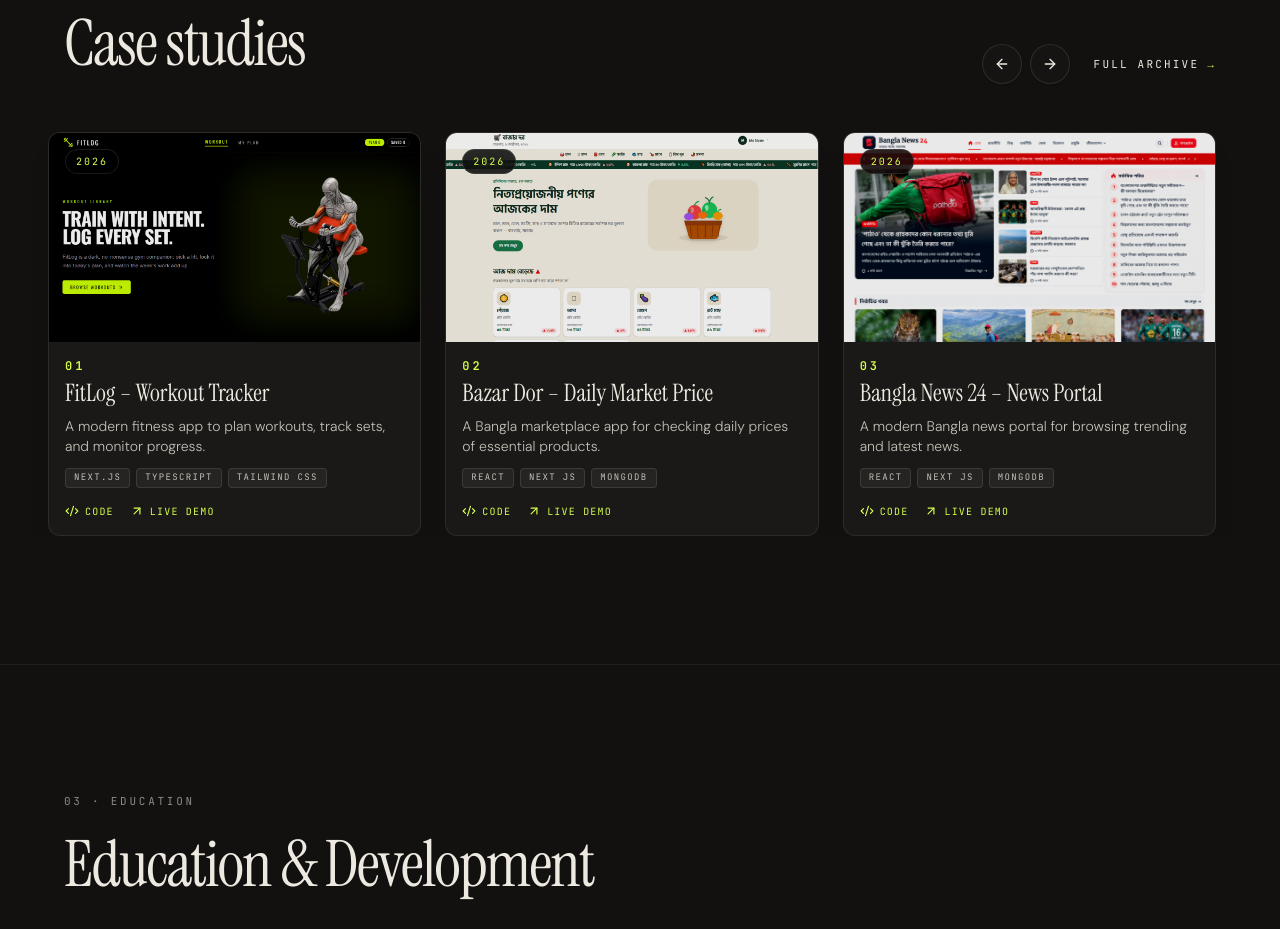
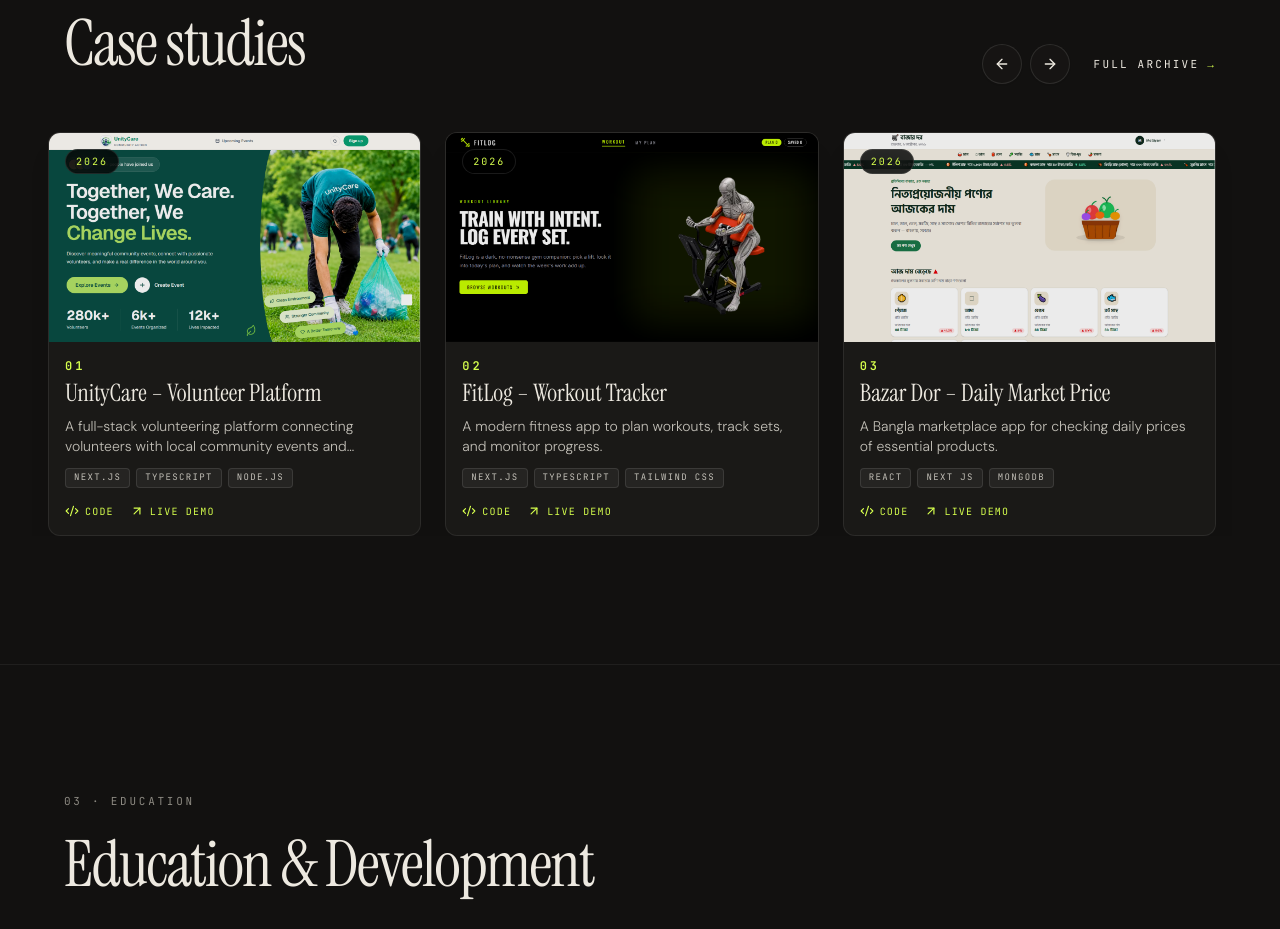
Before and after one commit to NurulAlam0/protfolio-website, a React (Vite) app: page / in a window 1280 px wide. Shown: the part 1820-2749 px from the top of the page. Built offline with nearby package versions, Linux system fonts and the light colour scheme.

Commit message:
Add UnityCare as first portfolio project

```diff
--- a/src/data/projects.ts
+++ b/src/data/projects.ts
@@ -13,6 +13,16 @@ export const projectsData: Project[] = [
   {
     id: "01",
     year: "2026",
+    title: "UnityCare – Volunteer Platform",
+    description: "A full-stack volunteering platform connecting volunteers with local community events and initiatives.",
+    tags: ["NEXT.JS", "TYPESCRIPT", "NODE.JS", "MONGODB", "TAILWIND CSS"],
+    image: "/projects/unitycare.png",
+    githubUrl: "https://github.com/NurulAlam0/UnityCare-Client",
+    liveUrl: "https://unity-care-client.vercel.app/"
+  },
+  {
+    id: "02",
+    year: "2026",
     title: "FitLog – Workout Tracker",
     description: "A modern fitness app to plan workouts, track sets, and monitor progress.",
     tags: ["NEXT.JS", "TYPESCRIPT", "TAILWIND CSS"],
@@ -21,7 +31,7 @@ export const projectsData: Project[] = [
     liveUrl: "https://fitlog-app-livid.vercel.app/"
   },
   {
-    id: "02",
+    id: "03",
     year: "2026",
     title: "Bazar Dor – Daily Market Price",
     description: "A Bangla marketplace app for checking daily prices of essential products.",
@@ -31,7 +41,7 @@ export const projectsData: Project[] = [
     liveUrl: "https://bazar-dor-ruby.vercel.app/"
   },
   {
-    id: "03",
+    id: "04",
     year: "2026",
     title: "Bangla News 24 – News Portal",
     description: "A modern Bangla news portal for browsing trending and latest news.",
@@ -41,7 +51,7 @@ export const projectsData: Project[] = [
     liveUrl: "https://bangla-news-main.vercel.app/"
   },
   {
-    id: "04",
+    id: "05",
     year: "2026",
     title: "DevStack – Technology Stack Builder",
     description: "A web app for exploring, comparing, and building custom technology stacks.",
```
